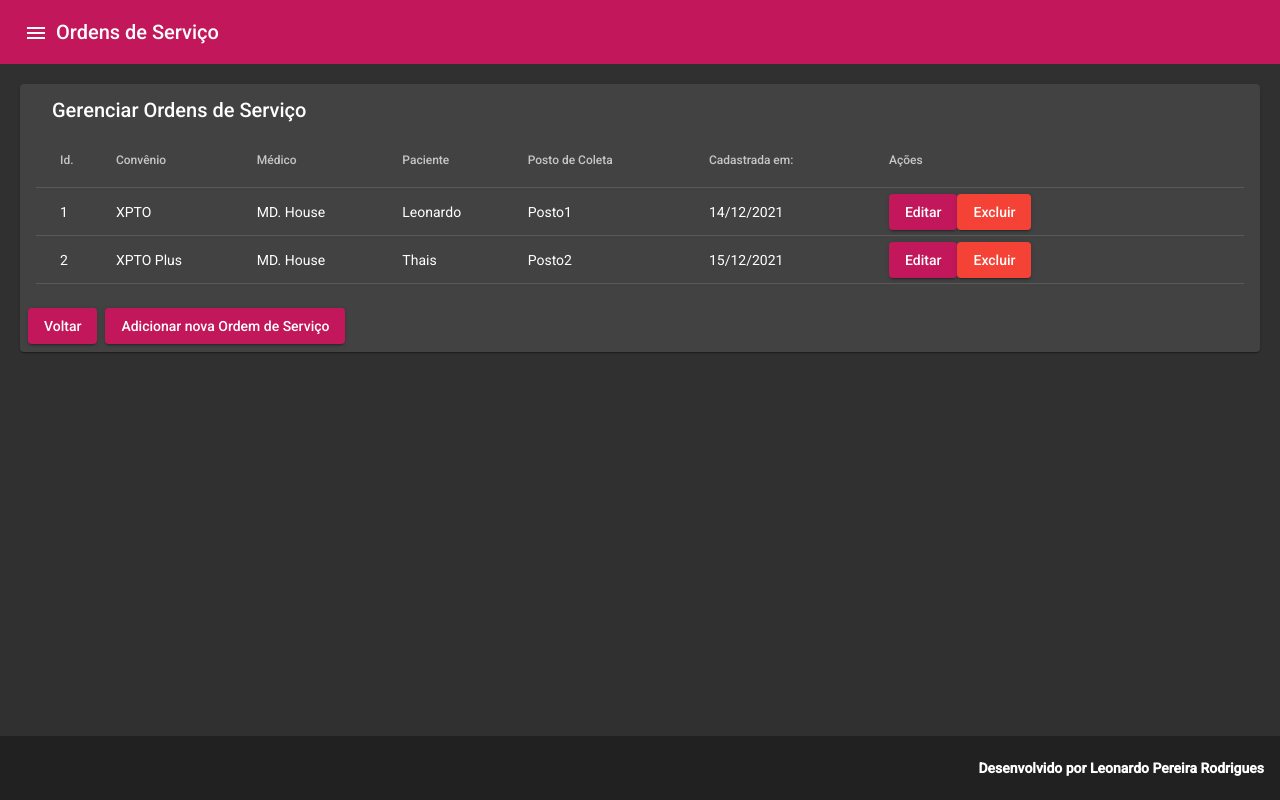
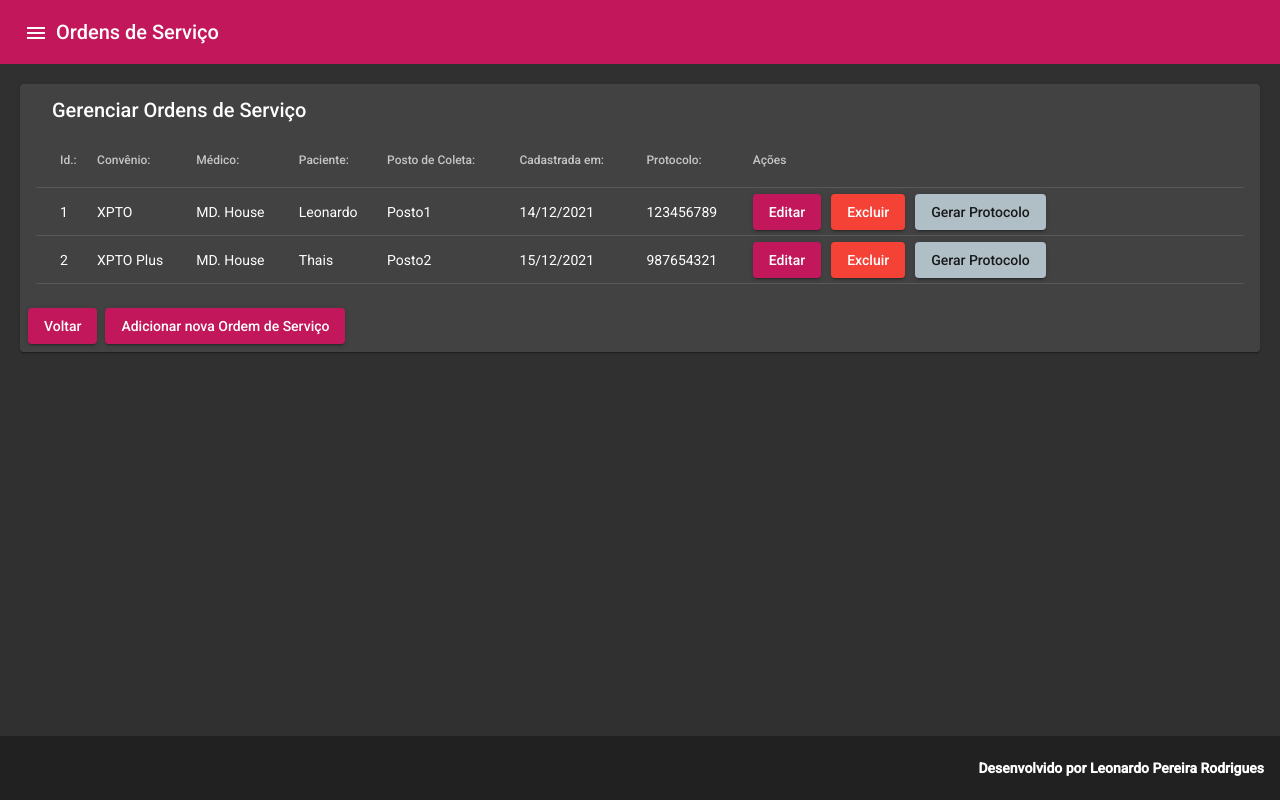
Before and after one commit to brutaleo/ordem-de-servico-spa, an Angular app: page /ordem in a window 1280 px wide. Built offline with nearby package versions, Linux system fonts and the light colour scheme.

Commit message:
Ajustes de posicionamento de botões do componente Ordem de Serviço

```diff
--- a/src/app/ordem-de-servico/ordem-de-servico.component.html
+++ b/src/app/ordem-de-servico/ordem-de-servico.component.html
@@ -14,27 +14,27 @@
       <table mat-table *ngIf="dataSource.length >= 0" [dataSource]="dataSource" class="mat-elevation-z0 ">
 
         <ng-container matColumnDef="id">
-          <th mat-header-cell *matHeaderCellDef> Id.</th>
+          <th mat-header-cell *matHeaderCellDef> Id.:</th>
           <td mat-cell *matCellDef="let i =index"> {{i + 1}} </td>
         </ng-container>
 
         <ng-container matColumnDef="convenio">
-          <th mat-header-cell *matHeaderCellDef> Convênio</th>
+          <th mat-header-cell *matHeaderCellDef> Convênio:</th>
           <td mat-cell *matCellDef="let itemLista"> {{itemLista.convenio}} </td>
         </ng-container>
 
         <ng-container matColumnDef="medico">
-          <th mat-header-cell *matHeaderCellDef> Médico</th>
+          <th mat-header-cell *matHeaderCellDef> Médico:</th>
           <td mat-cell *matCellDef="let itemLista"> {{itemLista.medico}} </td>
         </ng-container>
 
         <ng-container matColumnDef="paciente">
-          <th mat-header-cell *matHeaderCellDef> Paciente</th>
+          <th mat-header-cell *matHeaderCellDef> Paciente:</th>
           <td mat-cell *matCellDef="let itemLista"> {{itemLista.paciente}} </td>
         </ng-container>
 
         <ng-container matColumnDef="postoColeta">
-          <th mat-header-cell *matHeaderCellDef> Posto de Coleta</th>
+          <th mat-header-cell *matHeaderCellDef> Posto de Coleta:</th>
           <td mat-cell *matCellDef="let itemLista"> {{itemLista.postoColeta}} </td>
         </ng-container>
 
@@ -43,11 +43,17 @@
           <td mat-cell *matCellDef="let itemLista"> {{itemLista.dataDeCadastro}} </td>
         </ng-container>
 
+        <ng-container matColumnDef="protocolo">
+          <th mat-header-cell *matHeaderCellDef> Protocolo:</th>
+          <td mat-cell *matCellDef="let itemLista"> {{itemLista.protocolo}} </td>
+        </ng-container>
+
         <ng-container matColumnDef="acoes">
           <th mat-header-cell *matHeaderCellDef> Ações</th>
-          <td mat-cell *matCellDef="let itemLista">
-            <button mat-raised-button color="primary" (click)="editaOrdemDeServico(itemLista)">Editar</button>
-            <button mat-raised-button color="warn" (click)="deletaOrdemDeServico(itemLista)">Excluir</button>
+          <td mat-cell *matCellDef="let itemLista" >
+            <button class="mr-10px" mat-raised-button color="primary" (click)="editaOrdemDeServico(itemLista)">Editar</button>
+            <button class="mr-10px" mat-raised-button color="warn" (click)="deletaOrdemDeServico(itemLista)">Excluir</button>
+            <button class="mr-10px" mat-raised-button color="accent" (click)="gerarProtocolo(itemLista)">Gerar Protocolo</button>
           </td>
         </ng-container>
 
@@ -58,7 +64,7 @@
 
     </mat-card-content>
 
-    <mat-card-actions>
+    <mat-card-actions >
       <a mat-raised-button color="primary" [routerLink]="['/']">Voltar</a>
       <a mat-raised-button color="primary" (click)="adicionarNovaOrdemDeServico()">Adicionar nova Ordem de Serviço</a>
     </mat-card-actions>
--- a/src/app/ordem-de-servico/ordem-de-servico.component.ts
+++ b/src/app/ordem-de-servico/ordem-de-servico.component.ts
@@ -16,7 +16,7 @@ export const ORDENS_DATA = [
 export class OrdemDeServicoComponent implements OnInit {
   //public dataSource: OrdemDeServico[] = [];
   public dataSource: ({ protocolo: string; postoColeta: string; paciente: string; medico: string; convenio: string; dataDeCadastro: string; id: string; dataDeAtualizacao: string } | { protocolo: string; postoColeta: string; paciente: string; medico: string; convenio: string; dataDeCadastro: string; id: string; dataDeAtualizacao: string })[] = ORDENS_DATA;
-  public displayedColumns: string[] = ['id', 'convenio', 'medico', 'paciente', 'postoColeta', 'dataDeCadastro', 'acoes'];
+  public displayedColumns: string[] = ['id', 'convenio', 'medico', 'paciente', 'postoColeta', 'dataDeCadastro', 'protocolo', 'acoes'];
   constructor(private dialog: MatDialog) { }
 
   ngOnInit(): void {
@@ -51,4 +51,8 @@ export class OrdemDeServicoComponent implements OnInit {
 
 
   }
+
+  public gerarProtocolo(ordemDeServico: OrdemDeServico) {
+
+  }
 }
--- a/src/styles.css
+++ b/src/styles.css
@@ -38,3 +38,7 @@ table {
   display: flex!important;
   flex-direction: column;
 }
+
+.mr-10px {
+  margin-right: 10px !important;
+}
```
